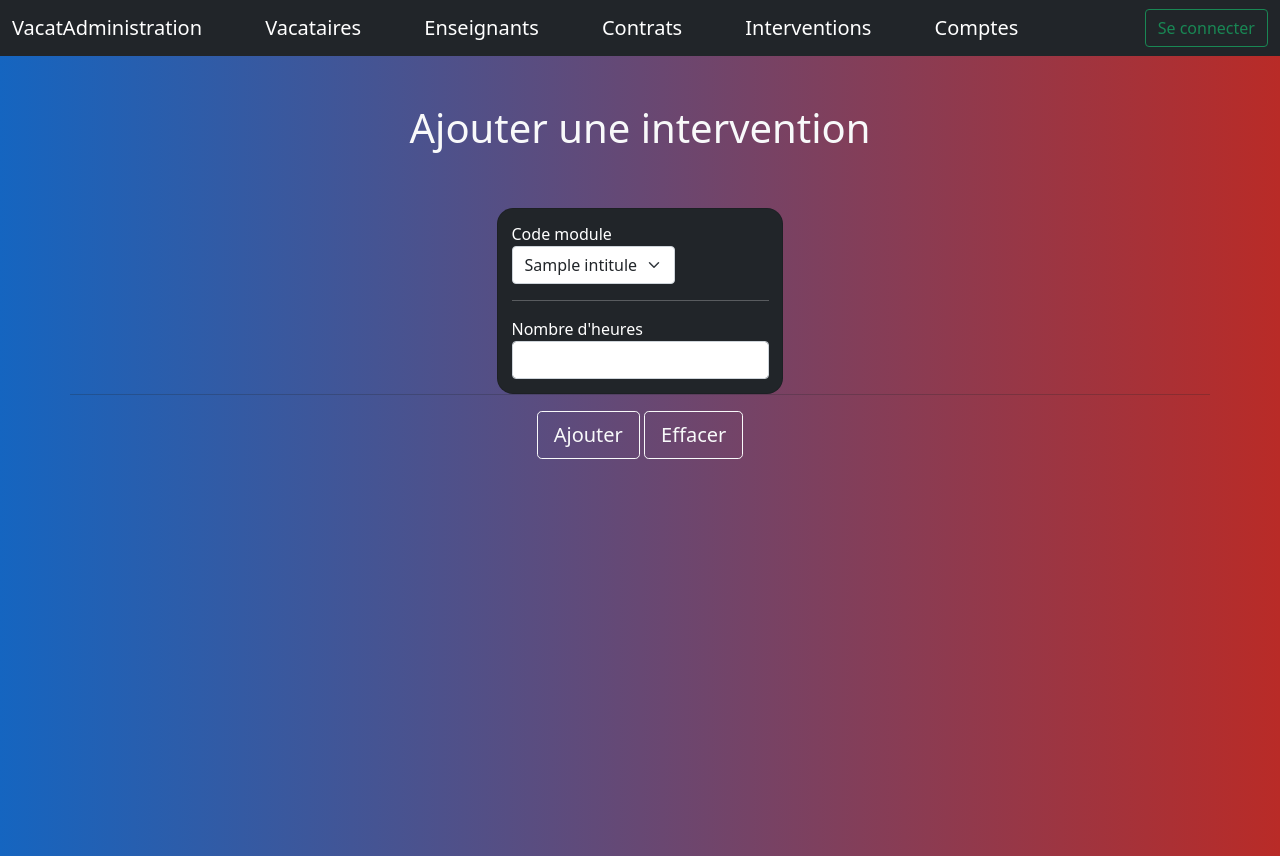
After one commit to NiolRone/Vacatadministration, a Python web app: template templates/add_intervention.html in a window 1280 px wide. The commit adds this page. Run offline with Jinja, Linux system fonts and the light colour scheme; the template is opened without the code that fills it: most values are stand-ins (such as "Sample title", 1, 10 or a date in 2020).

Commit message:
add_contrat/intervention

```diff
--- /dev/null
+++ b/templates/add_intervention.html
@@ -0,0 +1,51 @@
+{% extends 'layout.html' %}
+{% block title %} Ajouter un vacataire {% endblock %}
+{% block main %}
+<section class="gradiant-add vh-100">
+    <div class="container h-100">
+        <div class="row justify-content-md-center">
+            <div class="col-md-auto mt-5">
+                <h1 class="text-light">Ajouter une intervention</h1>
+            </div>
+        </div>
+        <div class="row justify-content-md-center mt-5">
+            <div class="col-md-auto card bg-dark text-white" style="border-radius: 1rem; padding:10pt;">
+                <!-- Formulaire -->
+                <form method="POST">
+                    <input type="hidden" name="csrf_token" value="{{ csrf_token() }}">
+                    <div class="row">
+                        <div class="col-md-auto">
+                            <div class="form-group">
+                                <label>Code module</label>
+                                <select name="code_module" class="form-select">
+                                    {% for module in modules %}
+                                    <option value="">{{module['intitule']}}</option>
+                                    {%endfor%}
+                                </select>
+                            </div>
+                        </div>
+                    </div>
+                    <hr>
+                        <div class="col-md-auto">
+                            <div class="form-group">
+                                <label>Nombre d'heures</label>
+                                <input type="float" class="form-control" name="Nombre d'heures">
+                            </div>
+                        </div>
+                    </div>
+                    <hr>
+                    <div class="row justify-content-center">
+                        <div class="col-md-auto">
+                            <div class="form-group">
+                                <button class="btn btn-outline-light btn-lg" type="submit">Ajouter</button>
+                                <button class="btn btn-outline-light btn-lg" type="reset">Effacer</button>
+                            </div>
+                        </div>
+                    </div>
+                </form>
+                <!-- Formulaire -->
+            </div>
+        </div>
+    </div>
+</section>
+{%endblock%}
```
Also changed, not shown: app.py (+20 -6 lines), templates/add_contrat.html (+15 -7 lines), util.py (+15 -1 lines), bdd/bdd_v2.sqlite.
